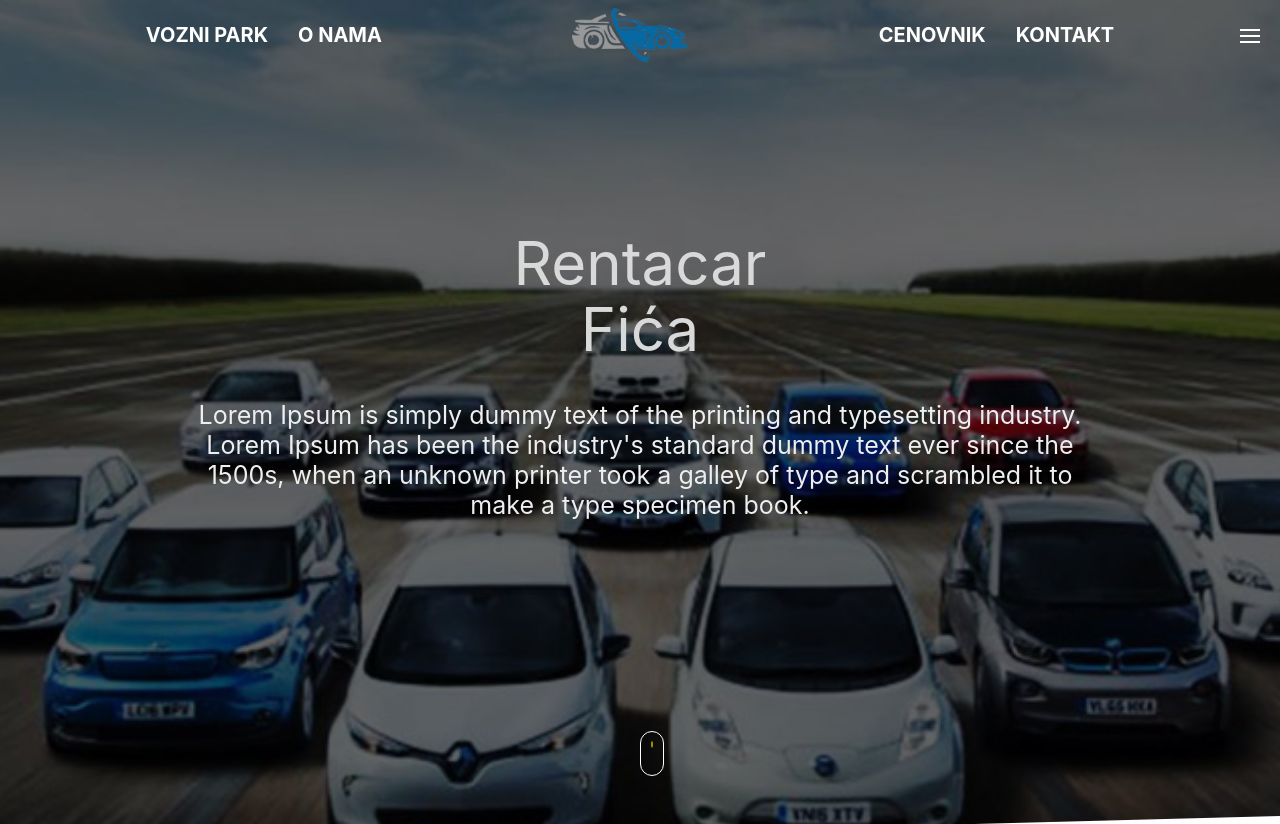
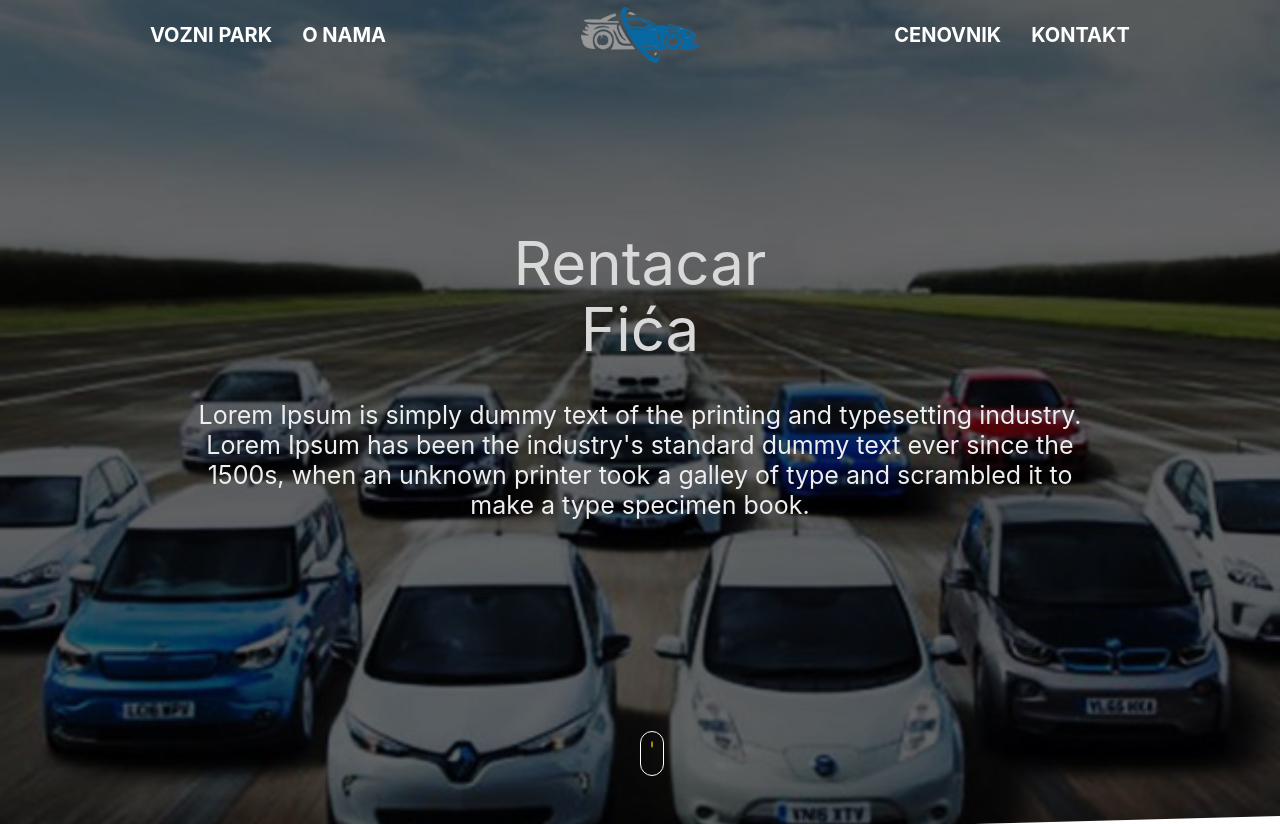
Before and after one commit to dusanm0403/rentacar, a React (Create React App) app: page / in a window 1280 px wide. Shown: the top 824 px of the page. Built offline with nearby package versions, Linux system fonts and the light colour scheme; grey boxes are pictures that could not be loaded.

Commit message:
burger responsive

```diff
--- a/src/components/navigation/Navigation.scss
+++ b/src/components/navigation/Navigation.scss
@@ -69,6 +69,9 @@
   position: relative;
   width: 2rem;
   height: 2rem;
+  @include md {
+    display: none;
+  }
 }
 
 .burger span {
--- a/src/data/data.js
+++ b/src/data/data.js
@@ -21,7 +21,7 @@ const data = {
       brand: "Audi",
       model: "A4",
       imgs: [],
-      coverImg: vwCover,
+      coverImg: mercedesCover,
       specifications: {
         fuel: "dizel",
         transmission: "manualni",
```
